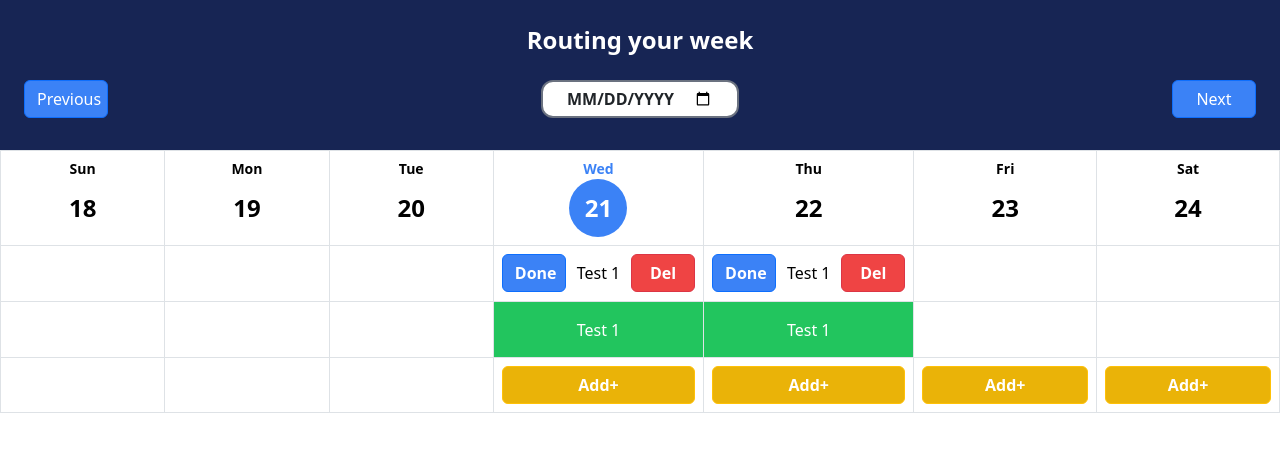
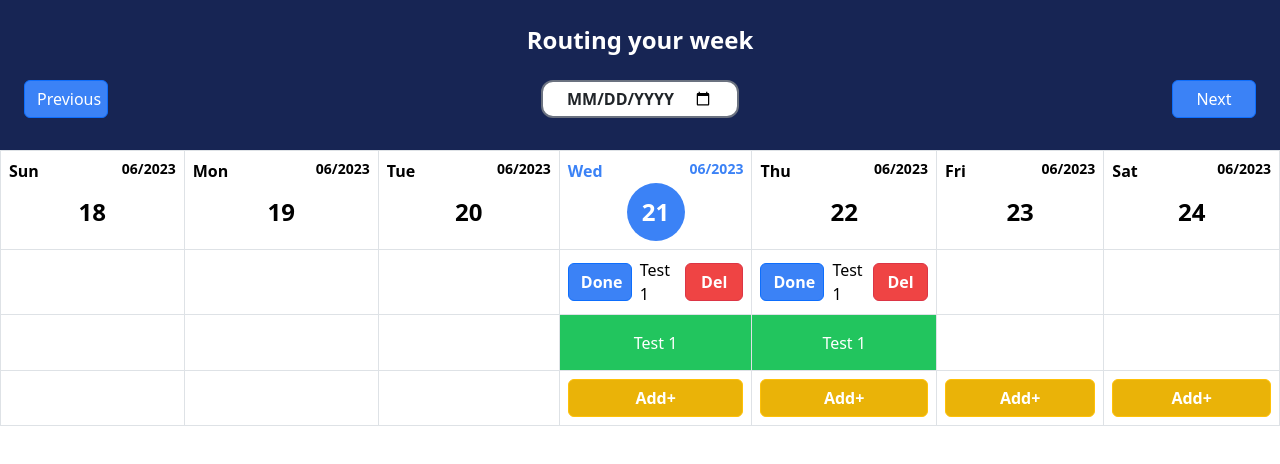
Before and after one commit to quanglong292/da-todo-app, a React (Vite) app: page / in a window 1280 px wide. Shown: the top 464 px of the page. Built offline with nearby package versions, Linux system fonts and the light colour scheme.

Commit message:
next: mark done/del

```diff
--- a/src/assets/styles/dashboard.scss
+++ b/src/assets/styles/dashboard.scss
@@ -1,6 +1,8 @@
 .activeDay {
     div {
-        @apply p-4 rounded-full bg-blue-500 text-center;
+        &:nth-child(2) {
+            @apply p-4 rounded-full bg-blue-500 text-center;
+        }
 
         span {
             @apply text-white;
--- a/src/components/core/DashboardTable.tsx
+++ b/src/components/core/DashboardTable.tsx
@@ -1,13 +1,14 @@
 import { memo } from "react";
 import Table from "react-bootstrap/Table";
 import Button from "react-bootstrap/Button";
-import { Dayjs } from "../../utils/helpers/dayjs";
+import { Dayjs, dateFormat } from "../../utils/helpers/dayjs";
 import { ScheduleItemType } from "../../types/ScheduleType";
 
 type ColumnType = {
   title: any;
   dataIndex: string;
   key: string;
+  fullDate: string;
 };
 
 type DashboardTable = {
@@ -15,8 +16,6 @@ type DashboardTable = {
   dataSource?: any[];
   handleClickCellAction: (type: "done" | "remove", record: any) => void;
 };
-
-const today: number = Dayjs().get("date");
 
 const DashboardTable = memo((props: DashboardTable) => {
   const { dataSource, columns, handleClickCellAction } = props;
@@ -37,8 +36,9 @@ function TableHead({ columns }: { columns?: ColumnType[] }) {
   return (
     <thead>
       <tr>
-        {columns?.map(({ title }, i) => {
-          const isActiveDay: boolean = title.day === today;
+        {columns?.map(({ title, fullDate }, i) => {
+          const [_, month, year] = fullDate.split("/")
+          const isActiveDay: boolean = fullDate === Dayjs().format(dateFormat);
           return (
             <th
               key={i}
@@ -46,7 +46,10 @@ function TableHead({ columns }: { columns?: ColumnType[] }) {
                 "gap-4 text-center " + (isActiveDay ? "activeDay" : "")
               }
             >
-              <p className="text-sm h-fit">{title.name}</p>
+              <div className="flex justify-between items-start">
+                <p className="h-fit">{title.name}</p>
+                <p className="text-sm">{month}/{year}</p>
+              </div>
               <div className="h-[58px] w-[58px] m-auto flex justify-center items-center">
                 <span className="text-2xl font-semibold">{title.day}</span>
               </div>
--- a/src/views/ViewDashboard/elements/Dashboard.tsx
+++ b/src/views/ViewDashboard/elements/Dashboard.tsx
@@ -17,6 +17,7 @@ type DashboardProps = {
 type WeekDayType = {
   name: string;
   day: number;
+  full: string;
 };
 
 const Dashboard = memo((props: DashboardProps): JSX.Element => {
@@ -28,6 +29,7 @@ const Dashboard = memo((props: DashboardProps): JSX.Element => {
       return {
         name: globalLocaleData.weekdaysShort()[dayInWeek.get("day")],
         day: dayInWeek.get("date"),
+        full: dayInWeek.format(dateFormat),
       };
     });
   }, [selectedWeek]);
@@ -43,6 +45,7 @@ const Dashboard = memo((props: DashboardProps): JSX.Element => {
         title: item,
         dataIndex: item.name,
         key: item.name,
+        fullDate: item.full,
       };
     });
     const isExistDataForThisWeek = data
```
